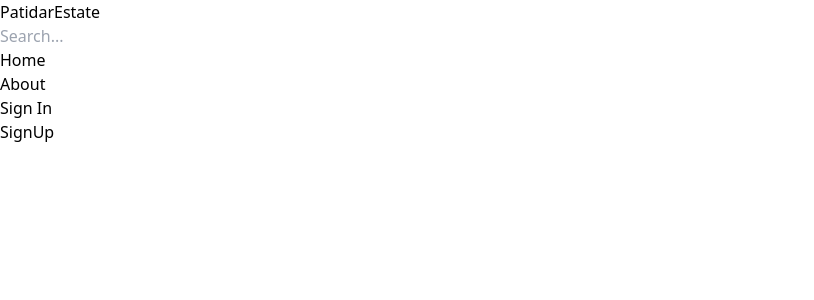
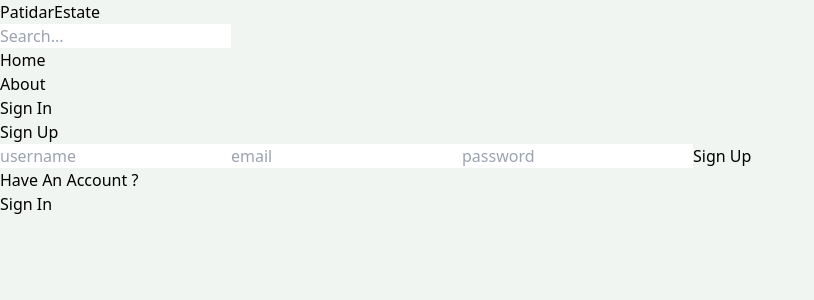
Before and after one commit to Raveendra05/real-estate, a React (Vite) app in the folder client/: page /signup in a window 1280 px wide. Shown: the top 300 px of the page, without its empty margins (0-814 px from the left). Built offline with nearby package versions, Linux system fonts and the light colour scheme.

Commit message:
sign up template

```diff
--- a/client/src/index.css
+++ b/client/src/index.css
@@ -1,3 +1,6 @@
 @tailwind base;
 @tailwind components;
 @tailwind utilities;
+body{
+    background-color: rgb(241, 245,241);
+}
--- a/client/src/pages/signUp.jsx
+++ b/client/src/pages/signUp.jsx
@@ -1,7 +1,19 @@
 import React from 'react'
-
+import {Link} from 'react-router-dom'
 export default function SignUp() {
   return (
-    <div>SignUp</div>
+    <div className='p-3 max-w-lg mx-auto'>
+      <h1 className='text-3xl text-center font-semibold my-7'>Sign Up</h1>
+      <form className='flex flex-col gap-3'>
+        <input type="text" placeholder='username' className='border p-3 rounded-lg' id='username'/>
+        <input type="email" placeholder='email' className='border p-3 rounded-lg' id='email'/>
+        <input type="password" placeholder='password' className='border p-3 rounded-lg' id='password'/>
+        <button className='bg-slate-700 p-3 rounded-lg text-white uppercase hover:opacity-95 disabled:opacity-80'>Sign Up</button>
+      </form>
+      <div className='flex gap-2 mt-4'>
+        <p>Have An Account ?</p>
+        <Link to={'/signin'} className='text-blue-700'>Sign In</Link>
+      </div>
+    </div>
   )
 }
```
